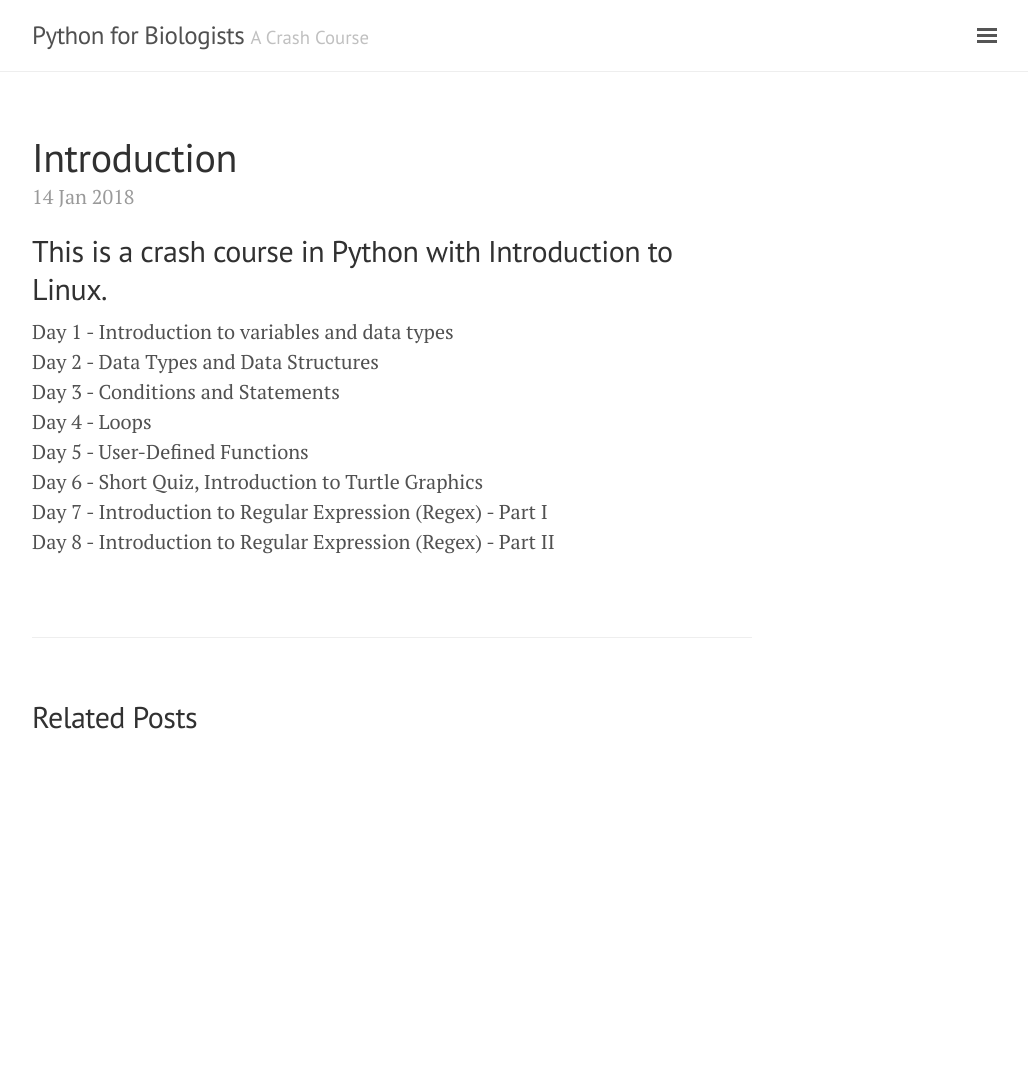
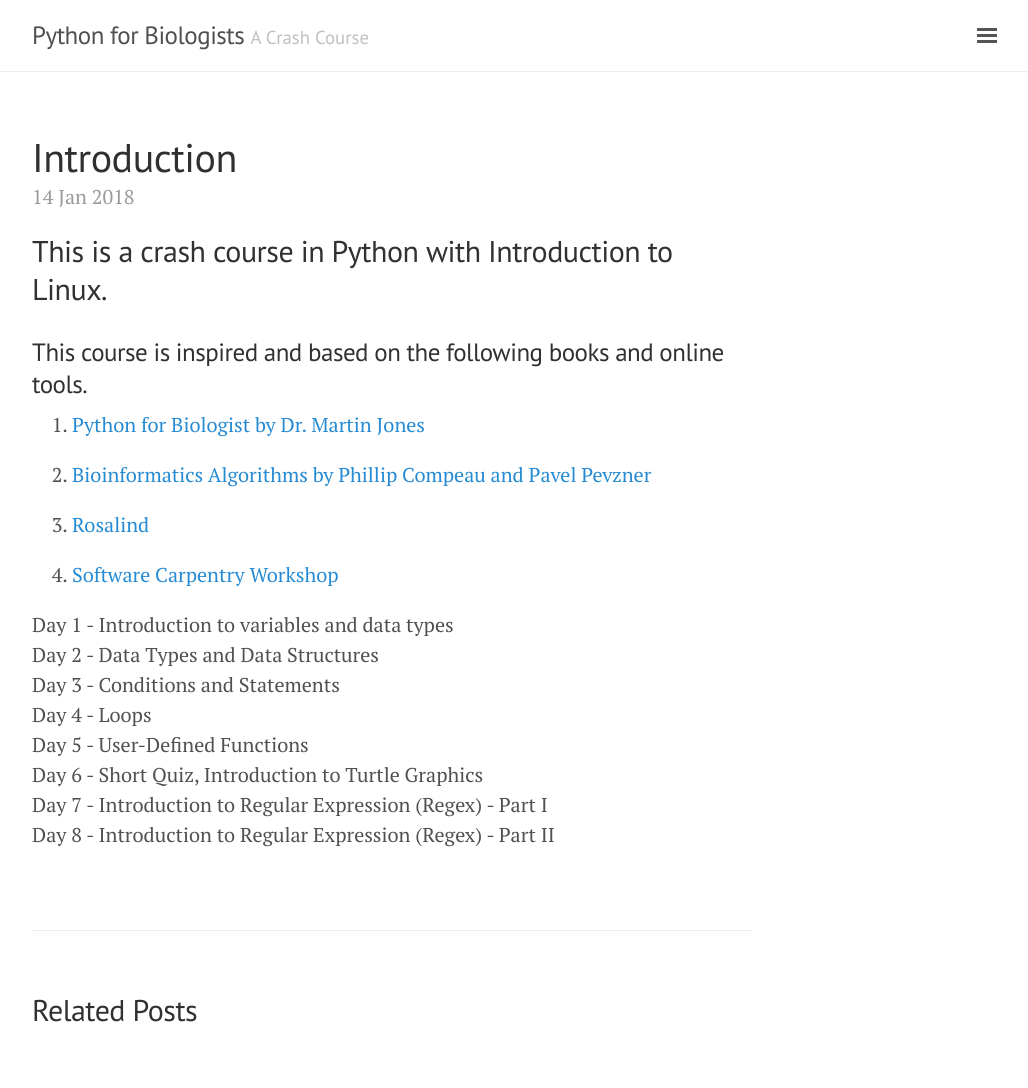
Before and after one commit to bio-python/bio-python.github.io, a Jekyll site: the page built from _posts/2018-01-14-Introduction.md, in a window 1280 px wide. Shown: the whole page, without its empty margins (248-1276 px from the left). Built offline with Jekyll 4.4.1, drawn with Linux system fonts in a browser that asks for light colours; our own code applies the rules of GitHub Pages for plain Markdown files; before the commit the page ends 900 px from its top, so only the background shows below that.

Commit message:
Update 2018-01-14-Introduction.md

```diff
--- a/_posts/2018-01-14-Introduction.md
+++ b/_posts/2018-01-14-Introduction.md
@@ -1,4 +1,14 @@
 ## This is a crash course in Python with Introduction to Linux.
+
+### This course is inspired and based on the following books and online tools.
+
+1. [Python for Biologist by Dr. Martin Jones](https://www.amazon.com/Python-Biologists-complete-programming-beginners/dp/1492346136)
+
+2. [Bioinformatics Algorithms by Phillip Compeau and Pavel Pevzner](https://www.amazon.com/Bioinformatics-Algorithms-Active-Learning-Approach/dp/0990374637/ref=sr_1_1?s=books&ie=UTF8&qid=1540056483&sr=1-1&keywords=bioinformatics+algorithms)
+
+3. [Rosalind](http://rosalind.info/problems/locations/)
+
+4. [Software Carpentry Workshop](https://utacarpentries.github.io)
 
 Day 1 - Introduction to variables and data types
 Day 2 - Data Types and Data Structures
```
